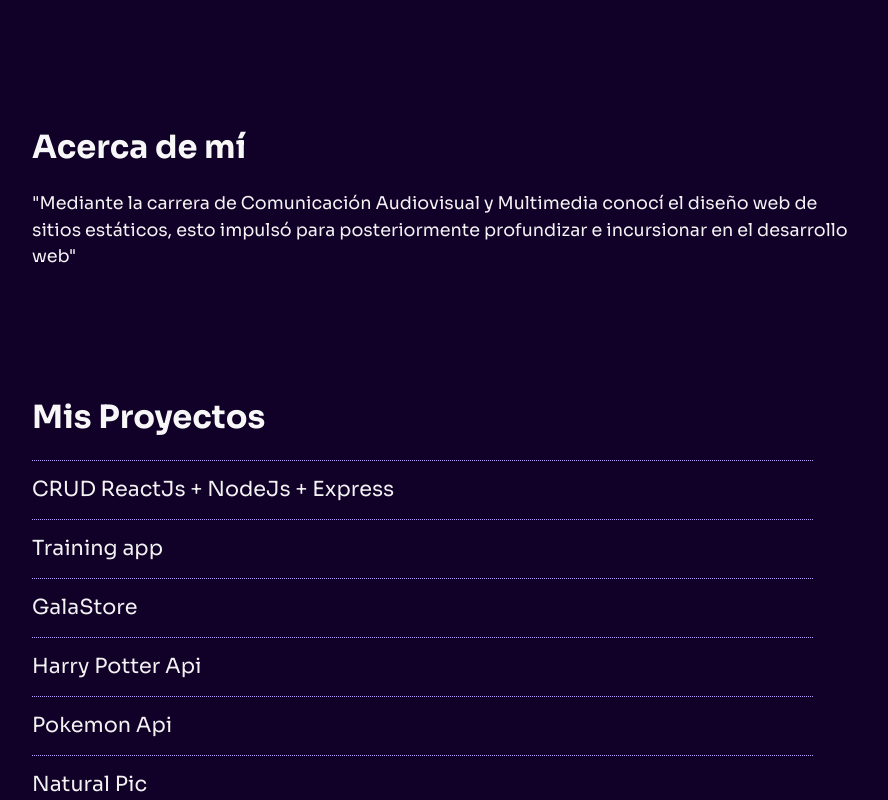
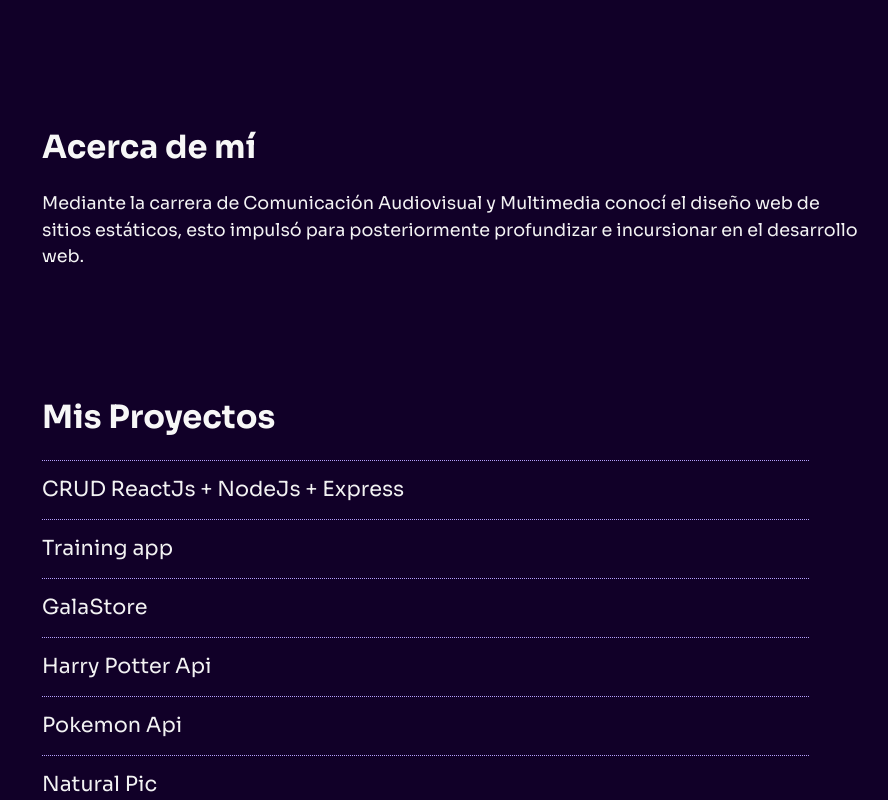
Before and after one commit to ssalinascalibar/portfolio, a React (Create React App) app: page / in a window 1280 px wide. Shown: the part 800-1600 px from the top of the page, without its empty margins (50-938 px from the left). Built offline with nearby package versions, Linux system fonts and the light colour scheme.

Commit message:
mod padding section mobile view

```diff
--- a/src/components/AboutMe.jsx
+++ b/src/components/AboutMe.jsx
@@ -8,9 +8,9 @@ export default function AboutMe() {
     <div className="container">
       <h2>Acerca de mí</h2>
           <p className="p-section" data-aos="fade" data-aos-duration="3000">
-            "Mediante la carrera de Comunicación Audiovisual y Multimedia conocí
+            Mediante la carrera de Comunicación Audiovisual y Multimedia conocí
             el diseño web de sitios estáticos, esto impulsó para posteriormente
-            profundizar e incursionar en el desarrollo web"
+            profundizar e incursionar en el desarrollo web.
           </p>
     </div>
   );
--- a/src/index.css
+++ b/src/index.css
@@ -40,3 +40,9 @@ h2{
 h2{
   text-align: left;
 }
+
+@media screen and (min-width: 992px) {
+  section{
+    padding: 0 5rem;
+  }
+}
```
